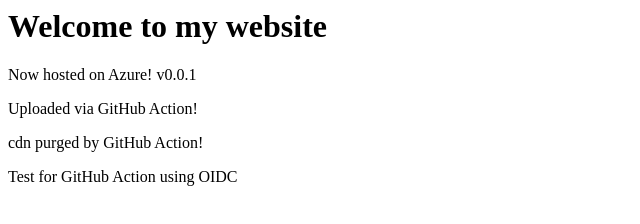
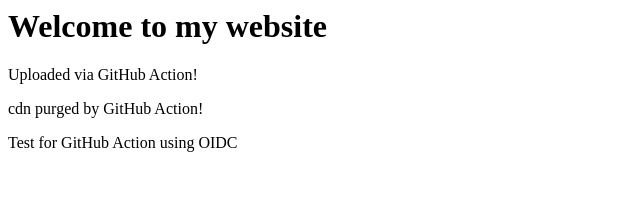
Before and after one commit to mpflynnx/static-website-azure-oidc, a plain HTML site: page public/index.html in a window 1280 px wide. Shown: the whole page, without its empty margins (0-640 px from the left). Drawn offline with Linux system fonts and the light colour scheme.

Commit message:
#30 Updated index.html to test workflow (#31)

```diff
--- a/public/index.html
+++ b/public/index.html
@@ -4,7 +4,6 @@
 </head>
 <body>
   <h1>Welcome to my website</h1>
-  <p>Now hosted on Azure! v0.0.1</p>
   <p>Uploaded via GitHub Action!</p>
   <p>cdn purged by GitHub Action!</p>
   <p>Test for GitHub Action using OIDC</p>
```
